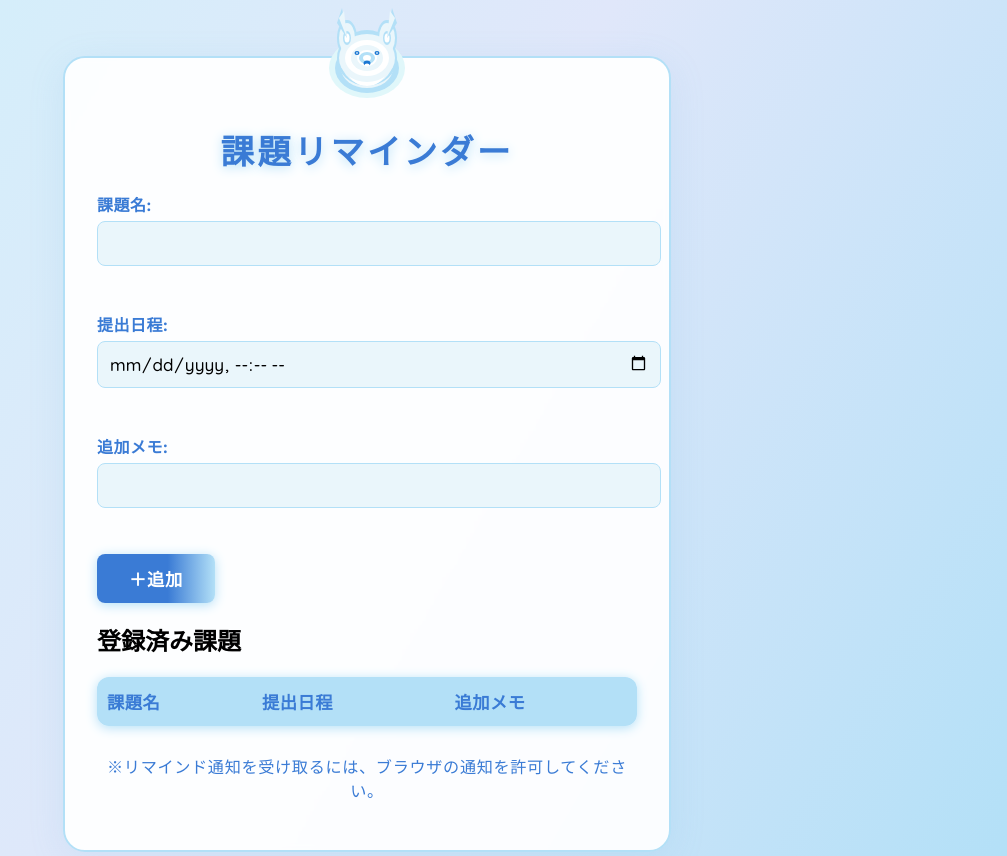
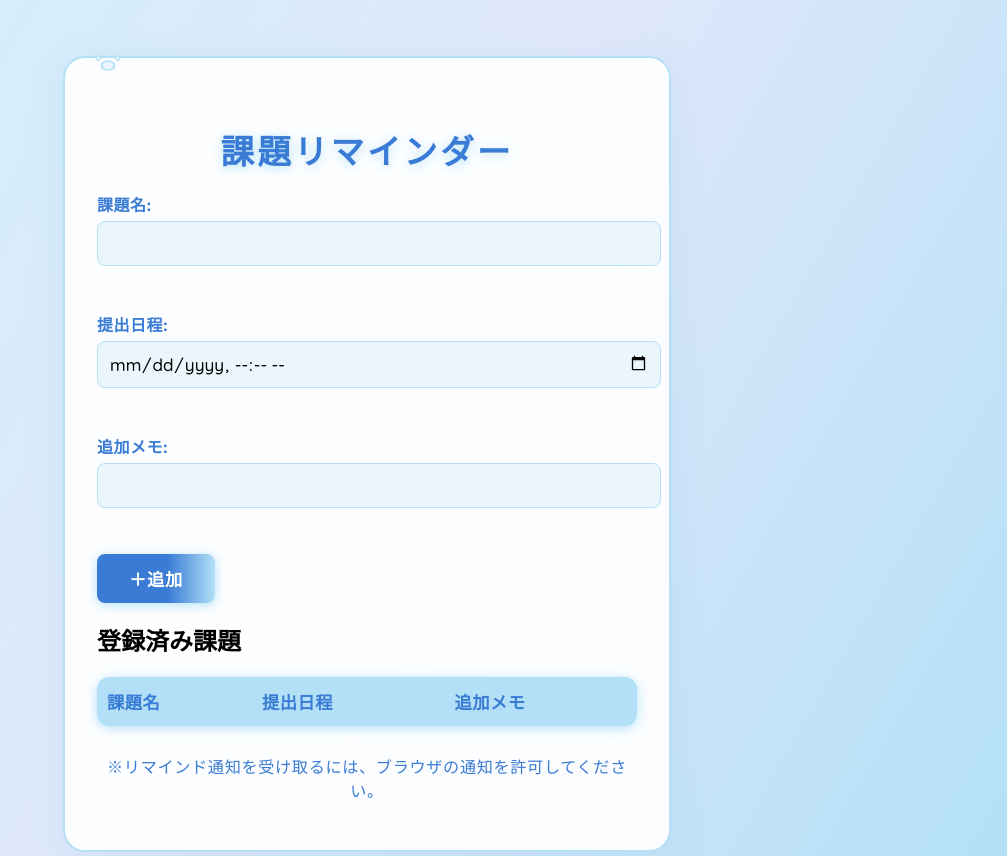
Before and after one commit to Shunpei1123/app, a plain HTML site: page index.html in a window 1280 px wide. Shown: the whole page, without its empty margins (273-1280 px from the left). Drawn offline with Linux system fonts and the light colour scheme.

Commit message:
へんこう

```diff
--- a/index.html
+++ b/index.html
@@ -8,38 +8,18 @@
 </head>
 <body>
   <div class="container">
-    <svg class="cat-illust" viewBox="0 0 110 110" fill="none" xmlns="http://www.w3.org/2000/svg">
-      <ellipse cx="55" cy="70" rx="38" ry="30" fill="#e0f7fa"/>
-      <ellipse cx="55" cy="70" rx="32" ry="25" fill="#b3e0f7"/>
-      <ellipse cx="55" cy="70" rx="26" ry="20" fill="#eaf6fb"/>
-      <ellipse cx="55" cy="70" rx="20" ry="15" fill="#fff"/>
-      <ellipse cx="55" cy="60" rx="30" ry="28" fill="#b3e0f7"/>
-      <ellipse cx="55" cy="65" rx="25" ry="22" fill="#eaf6fb"/>
-      <ellipse cx="55" cy="70" rx="20" ry="18" fill="#fff"/>
-      <ellipse cx="35" cy="40" rx="10" ry="18" fill="#b3e0f7"/>
-      <ellipse cx="75" cy="40" rx="10" ry="18" fill="#b3e0f7"/>
-      <ellipse cx="35" cy="40" rx="8" ry="15" fill="#eaf6fb"/>
-      <ellipse cx="75" cy="40" rx="8" ry="15" fill="#eaf6fb"/>
-      <ellipse cx="55" cy="60" rx="28" ry="24" fill="#eaf6fb"/>
-      <ellipse cx="55" cy="60" rx="22" ry="18" fill="#fff"/>
-      <ellipse cx="55" cy="60" rx="16" ry="13" fill="#eaf6fb"/>
-      <ellipse cx="55" cy="60" rx="10" ry="8" fill="#fff"/>
-      <ellipse cx="35" cy="40" rx="4" ry="7" fill="#b3e0f7"/>
-      <ellipse cx="75" cy="40" rx="4" ry="7" fill="#b3e0f7"/>
-      <ellipse cx="35" cy="40" rx="2.5" ry="4.5" fill="#fff"/>
-      <ellipse cx="75" cy="40" rx="2.5" ry="4.5" fill="#fff"/>
-      <ellipse cx="55" cy="60" rx="8" ry="6" fill="#b3e0f7"/>
-      <ellipse cx="55" cy="60" rx="4" ry="3" fill="#fff"/>
-      <ellipse cx="45" cy="55" rx="2.5" ry="2" fill="#1976d2"/>
-      <ellipse cx="65" cy="55" rx="2.5" ry="2" fill="#1976d2"/>
-      <ellipse cx="45" cy="55" rx="1" ry="0.8" fill="#fff"/>
-      <ellipse cx="65" cy="55" rx="1" ry="0.8" fill="#fff"/>
-      <ellipse cx="55" cy="65" rx="3.5" ry="2.5" fill="#1976d2"/>
-      <ellipse cx="55" cy="67" rx="2.5" ry="1.5" fill="#fff"/>
-      <polygon points="25,25 35,40 30,10" fill="#b3e0f7"/>
-      <polygon points="85,25 75,40 80,10" fill="#b3e0f7"/>
-      <polygon points="27,20 35,40 32,13" fill="#eaf6fb"/>
-      <polygon points="83,20 75,40 78,13" fill="#eaf6fb"/>
+    <!-- 小さな肉球スタンプ -->
+    <svg class="paw-stamp" viewBox="0 0 36 36" width="38" height="38" fill="none" xmlns="http://www.w3.org/2000/svg" style="position:absolute;top:-22px;left:24px;z-index:2;">
+      <ellipse cx="18" cy="28" rx="7" ry="5" fill="#b3e0f7"/>
+      <ellipse cx="9" cy="21" rx="2.2" ry="2.8" fill="#b3e0f7"/>
+      <ellipse cx="27" cy="21" rx="2.2" ry="2.8" fill="#b3e0f7"/>
+      <ellipse cx="13" cy="16" rx="1.7" ry="2.1" fill="#b3e0f7"/>
+      <ellipse cx="23" cy="16" rx="1.7" ry="2.1" fill="#b3e0f7"/>
+      <ellipse cx="18" cy="28" rx="5.2" ry="3.7" fill="#eaf6fb"/>
+      <ellipse cx="9" cy="21" rx="1.2" ry="1.7" fill="#eaf6fb"/>
+      <ellipse cx="27" cy="21" rx="1.2" ry="1.7" fill="#eaf6fb"/>
+      <ellipse cx="13" cy="16" rx="0.9" ry="1.2" fill="#eaf6fb"/>
+      <ellipse cx="23" cy="16" rx="0.9" ry="1.2" fill="#eaf6fb"/>
     </svg>
     <h1>課題リマインダー</h1>
     <form id="reminderForm">
```
